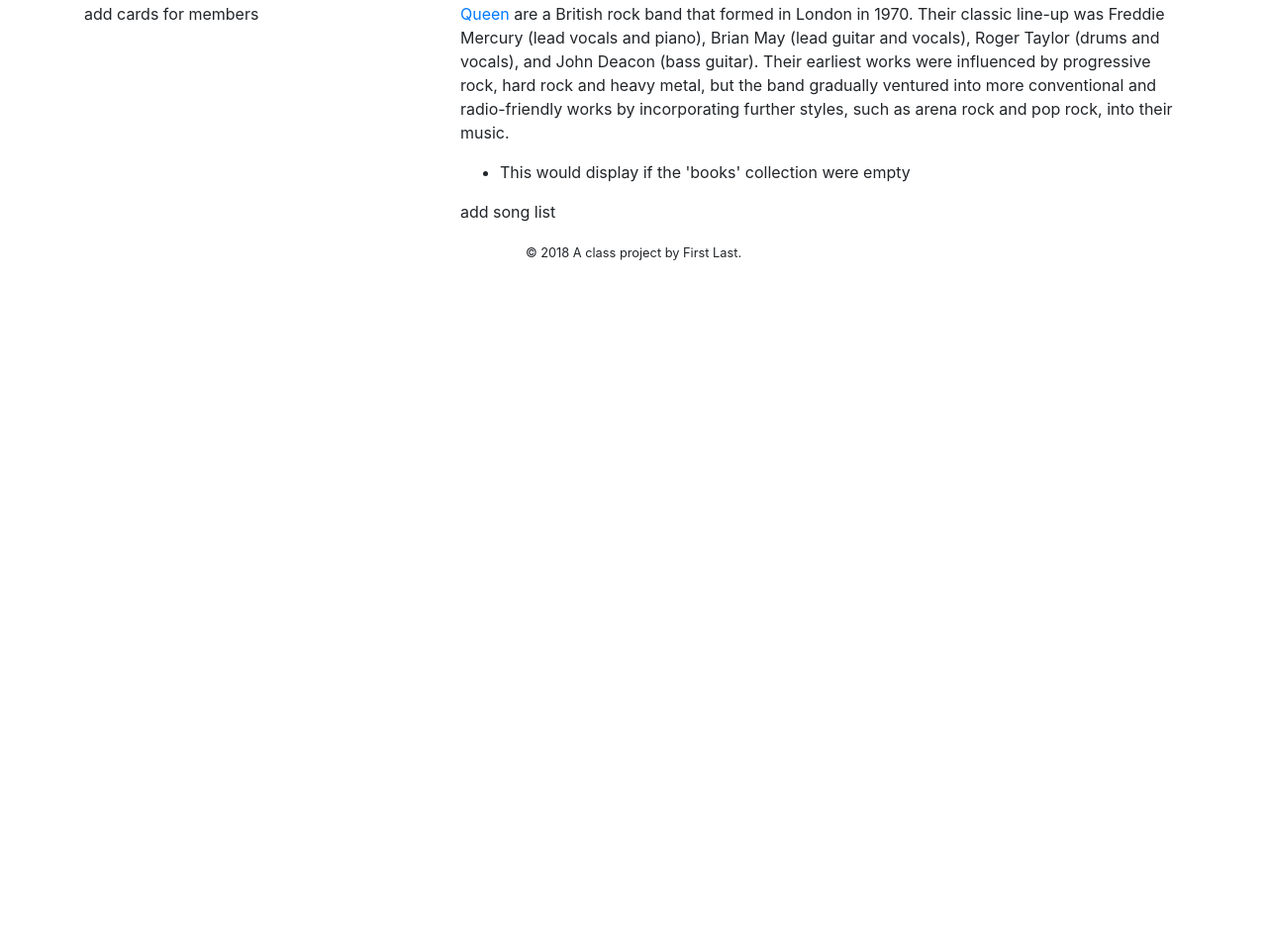
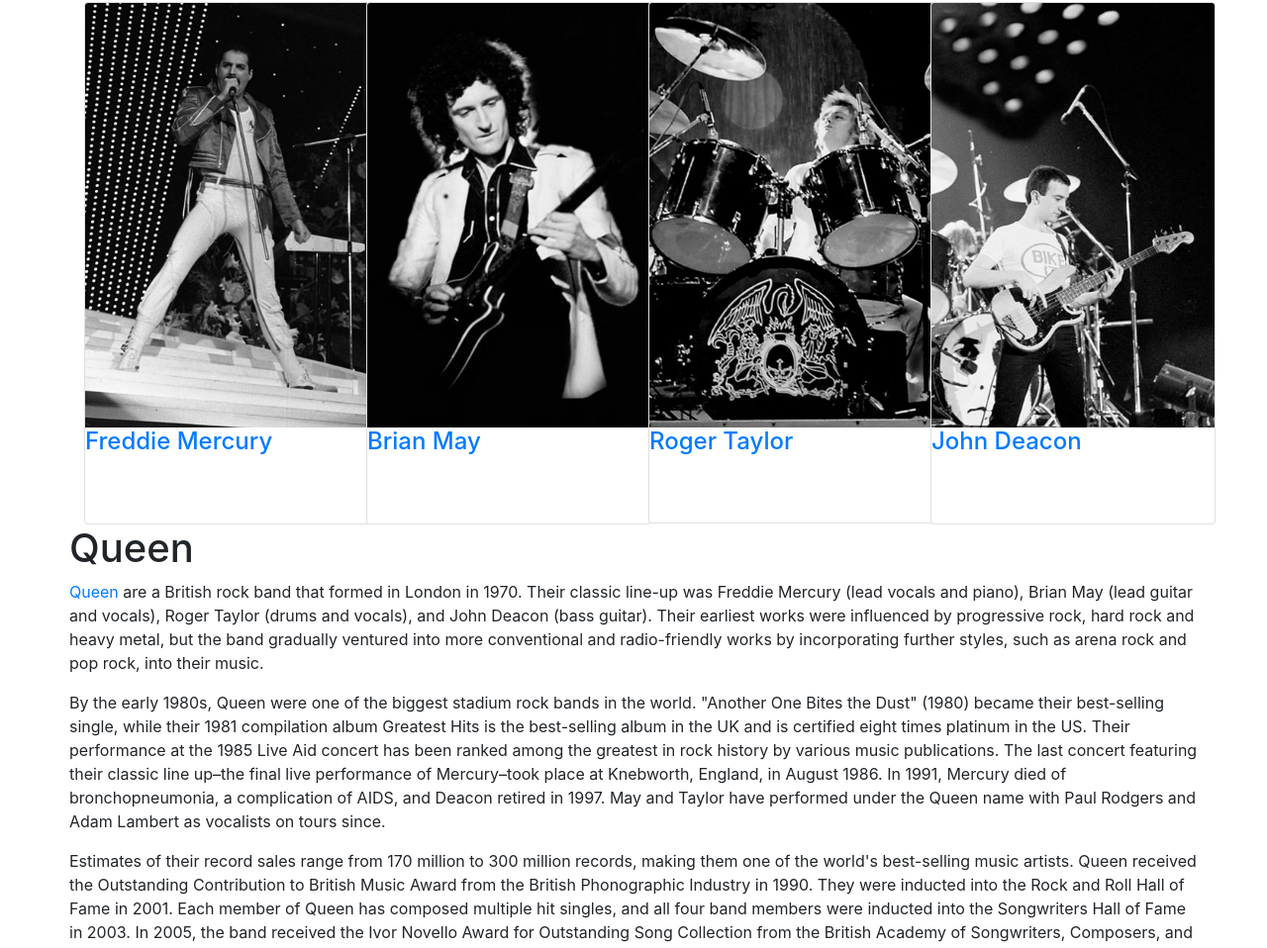
Before and after one commit to megankeith/megan-finalproject, a website: page docs/index.html in a window 1280 px wide. Shown: the part 396-1354 px from the top of the page at 99% size. Before the commit the page ends 800 px from the top, so only its background shows below. Drawn offline with Linux system fonts and the light colour scheme.

Commit message:
card loop

```diff
--- a/docs/index.html
+++ b/docs/index.html
@@ -39,17 +39,72 @@
 
 
 <div class="container">
+<h1>Members</h1>
   <div class="row">
-    <div class="col-sm-4">
-      <h1>Members</h1>
-      <p>add cards for members</p>
+
+
+
+        <div class="col-sm-3">
+        <div class="card" style="width: 18rem;"><a href="Freddie Mercury.html">
+        <img class="card-img-top" src="assets/img/freddie-mercury-bw.jpg" alt="Card image cap">
+        <h4 class="card-title">Freddie Mercury</h4>
+        <div class="card-body">
+        <p class="card-text">
+        </div>
+        </p>
+        </a>
+        </div>
+
+        </div>
+
+        <div class="col-sm-3">
+        <div class="card" style="width: 18rem;"><a href="Brian May.html">
+        <img class="card-img-top" src="assets/img/brian-may-bw.jpg" alt="Card image cap">
+        <h4 class="card-title">Brian May</h4>
+        <div class="card-body">
+        <p class="card-text">
+        </div>
+        </p>
+        </a>
+        </div>
+
+        </div>
+
+        <div class="col-sm-3">
+        <div class="card" style="width: 18rem;"><a href="Roger Taylor.html">
+        <img class="card-img-top" src="assets/img/roger-taylor-bw.jpg" alt="Card image cap">
+        <h4 class="card-title">Roger Taylor</h4>
+        <div class="card-body">
+        <p class="card-text">
+        </div>
+        </p>
+        </a>
+        </div>
+
+        </div>
+
+        <div class="col-sm-3">
+        <div class="card" style="width: 18rem;"><a href="John Deacon.html">
+        <img class="card-img-top" src="assets/img/john-deacon-bw.jpg" alt="Card image cap">
+        <h4 class="card-title">John Deacon</h4>
+        <div class="card-body">
+        <p class="card-text">
+        </div>
+        </p>
+        </a>
+        </div>
+
+        </div>
+
     </div>
 
 
-    <div class="col-lg-8">
+  <div class="row">
     <h1>Queen</h1>
     <p>
-      <a href="https://en.wikipedia.org/wiki/Queen_(band)">Queen</a> are a British rock band that formed in London in 1970. Their classic line-up was Freddie Mercury (lead vocals and piano), Brian May (lead guitar and vocals), Roger Taylor (drums and vocals), and John Deacon (bass guitar). Their earliest works were influenced by progressive rock, hard rock and heavy metal, but the band gradually ventured into more conventional and radio-friendly works by incorporating further styles, such as arena rock and pop rock, into their music.
+      <a href="https://en.wikipedia.org/wiki/Queen_(band)">Queen</a> are a British rock band that formed in London in 1970. Their classic line-up was Freddie Mercury (lead vocals and piano), Brian May (lead guitar and vocals), Roger Taylor (drums and vocals), and John Deacon (bass guitar). Their earliest works were influenced by progressive rock, hard rock and heavy metal, but the band gradually ventured into more conventional and radio-friendly works by incorporating further styles, such as arena rock and pop rock, into their music.</p>
+      <p>By the early 1980s, Queen were one of the biggest stadium rock bands in the world. "Another One Bites the Dust" (1980) became their best-selling single, while their 1981 compilation album Greatest Hits is the best-selling album in the UK and is certified eight times platinum in the US. Their performance at the 1985 Live Aid concert has been ranked among the greatest in rock history by various music publications. The last concert featuring their classic line up–the final live performance of Mercury–took place at Knebworth, England, in August 1986. In 1991, Mercury died of bronchopneumonia, a complication of AIDS, and Deacon retired in 1997. May and Taylor have performed under the Queen name with Paul Rodgers and Adam Lambert as vocalists on tours since.</p>
+      <p>Estimates of their record sales range from 170 million to 300 million records, making them one of the world's best-selling music artists. Queen received the Outstanding Contribution to British Music Award from the British Phonographic Industry in 1990. They were inducted into the Rock and Roll Hall of Fame in 2001. Each member of Queen has composed multiple hit singles, and all four band members were inducted into the Songwriters Hall of Fame in 2003. In 2005, the band received the Ivor Novello Award for Outstanding Song Collection from the British Academy of Songwriters, Composers, and Authors, and in 2018 they were presented the Grammy Lifetime Achievement Award.</p>
     </p>
       <ul>
 
```
Also changed, not shown: docs/Freddie Mercury.html (+1 -1 lines), src/njk/Freddie Mercury.html (+2 -1 lines), src/njk/index.html (+21 -5 lines).
